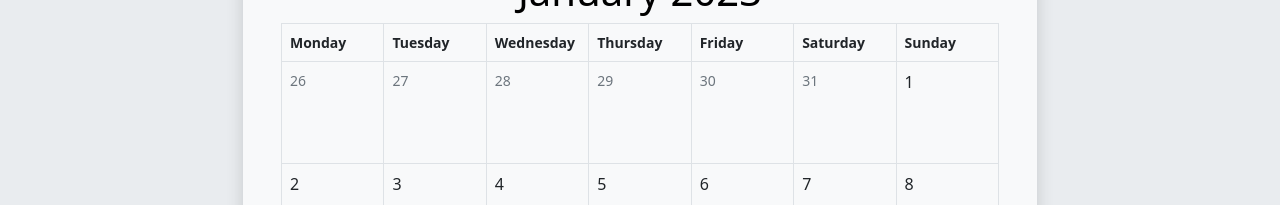
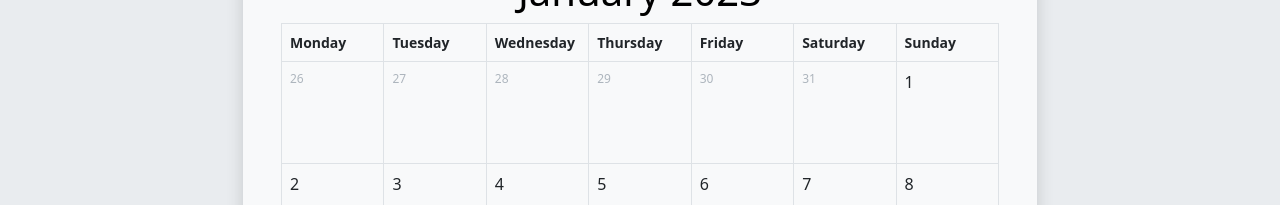
Before and after one commit to jens1101/print-calendar-creator, a React (Create React App) app: page / in a window 1280 px wide. Shown: the part 518-723 px from the top of the page. Built offline with nearby package versions, Linux system fonts and the light colour scheme.

Commit message:
fix: Corrected calendar colours

```diff
--- a/src/CalendarPreview.tsx
+++ b/src/CalendarPreview.tsx
@@ -77,7 +77,7 @@ export function CalendarPreview(props: { config: CalendarConfig }) {
                   <td key={`week-${weekIndex}-${weekdayIndex}`}>
                     <div
                       className={`calendar-month__day ${
-                        monthInterval.contains(day) ? "" : "small text-muted"
+                        monthInterval.contains(day) ? "" : "calendar-month__day--sub"
                       }`}
                     >
                       {day.toFormat("d", { locale: props.config.locale })}
--- a/src/styles.css
+++ b/src/styles.css
@@ -14,10 +14,16 @@
 
 .calendar-month {
   table-layout: fixed;
+  print-color-adjust: exact;
 }
 
 .calendar-month__day {
   aspect-ratio: 1/1;
+}
+
+.calendar-month__day--sub {
+  color: var(--bs-gray-500);
+  font-size: 0.75rem;
 }
 
 .image-preview {
```
